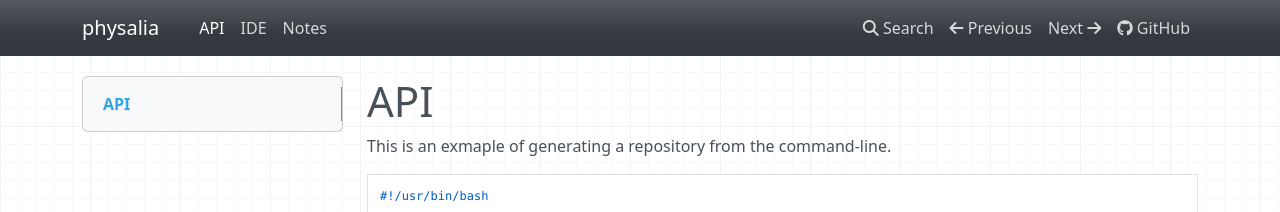
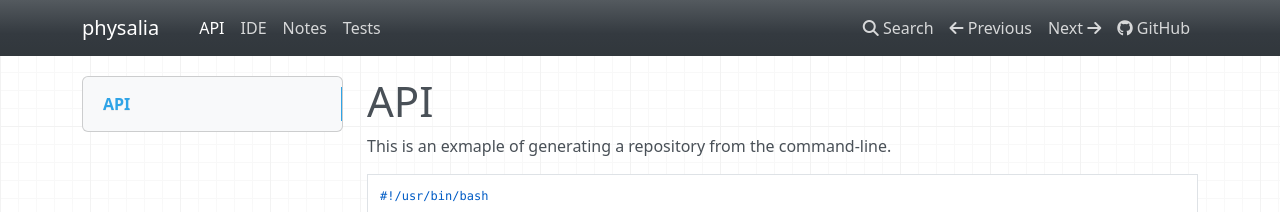
Before and after one commit to jinghuazhao/physalia, an MkDocs documentation site: the page built from docs/api.md, in a window 1280 px wide. Shown: the top 212 px of the page. Built offline with MkDocs 1.6.1, drawn with Linux system fonts in a browser that asks for light colours; nearby versions of some CDN libraries; a script that is not in the unit is left out.

Commit message:
mkdocs.yml

```diff
--- a/mkdocs.yml
+++ b/mkdocs.yml
@@ -6,6 +6,7 @@ nav:
   - api.md
   - IDE.md
   - Notes.md
+  - tests.md
 theme:
     name: mkdocs
     nav_style: dark
```
